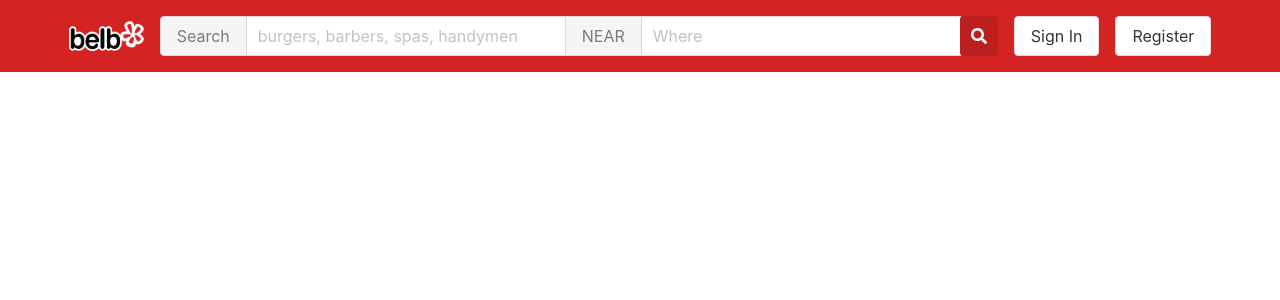
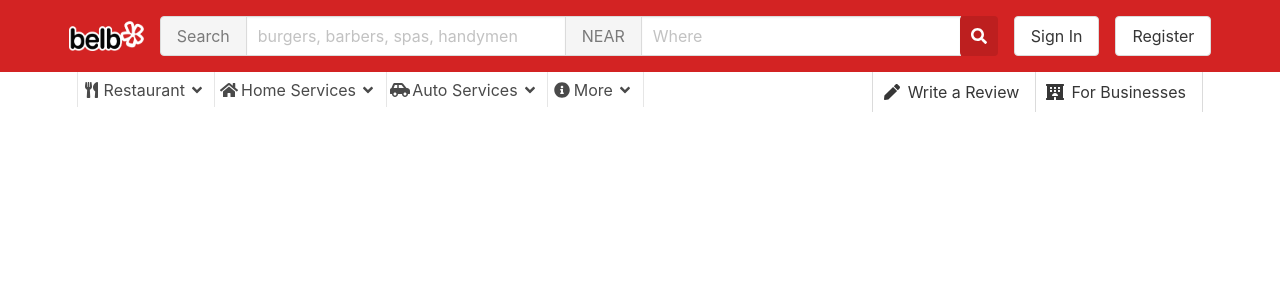
Before and after one commit to zoltanbi/yelp-frontend, a React (Create React App) app: page /search in a window 1280 px wide. Shown: the top 300 px of the page. Built offline with nearby package versions, Linux system fonts and the light colour scheme.

Commit message:
add subnav

```diff
--- /dev/null
+++ b/src/Navbar/SubNav/SubNav.js
@@ -0,0 +1,32 @@
+import React from 'react';
+import { SubNavItem } from './SubNavItem/SubNavItem';
+import styles from './SubNav.module.css'
+
+export function SubNav() {
+    return (
+        <div className={styles['container']}>
+            <div className={styles['sub-nav']}>
+                <div>
+                    <SubNavItem label="Restaurant" icon='fa-utensils'/>
+                    <SubNavItem label="Home Services" icon='fa-home'/>
+                    <SubNavItem label="Auto Services" icon='fa-car-side'/>
+                    <SubNavItem label="More" icon='fa-info-circle' showRightBorder/>
+                </div>
+                <div>
+                    <button className={`button ${styles['subnav-button']} ${styles['omit-right-border']}`}>
+                        <span className="icon">
+                            <i className="fas fa-pen"/>
+                        </span>
+                        <span>Write a Review</span>
+                    </button>
+                    <button className={`button ${styles['subnav-button']}`}>
+                        <span className="icon">
+                            <i className="fas fa-hotel"/>
+                        </span>
+                        <span>For Businesses</span>
+                    </button>
+                </div>
+            </div>
+        </div>
+    );
+}
--- /dev/null
+++ b/src/Navbar/SubNav/SubNav.module.css
@@ -0,0 +1,21 @@
+.sub-nav {
+    display: flex;
+    justify-content: space-between;
+    max-width: 1126px;
+    width: 100%;
+}
+
+.container {
+    display: flex;
+    justify-content: center;
+}
+
+:global(.button).subnav-button {
+    border-radius: 0;
+    border-bottom: 0;
+    border-top: 0;
+}
+
+:global(.button).omit-right-border {
+    border-right: none;
+}
--- /dev/null
+++ b/src/Navbar/SubNav/SubNavItem/SubNavItem.js
@@ -0,0 +1,27 @@
+import React from 'react';
+import styles from './SubNavItem.module.css';
+
+export function SubNavItem(props) {
+
+    const borderClass = props.showRightBorder ? styles['right-border'] : '';
+
+    return (
+        <div className="dropdown is-hoverable">
+            <div className="dropdown-trigger">
+                <div className={`${styles['sub-nav-item']} ${borderClass}`} aria-haspopup="true" aria-controls="dropdown-menu4">
+                    <span className="icon is-small"><i className={`fas ${props.icon}`}></i></span><span>{props.label}</span>
+                    <span className="icon is-small">
+                        <i className="fas fa-angle-down" aria-hidden="true"></i>
+                    </span>
+                </div>
+            </div>
+            <div className="dropdown-menu" id="dropdown-menu4" role="menu">
+                <div className="dropdown-content">
+                <div className="dropdown-item">
+                    <p>You can insert <strong>any type of content</strong> within the dropdown menu.</p>
+                </div>
+                </div>
+            </div>
+        </div>
+    )
+}
--- /dev/null
+++ b/src/Navbar/SubNav/SubNavItem/SubNavItem.module.css
@@ -0,0 +1,14 @@
+.sub-nav-item {
+    padding: .35rem;
+    display: flex;
+    align-items: center;
+    border-left: 1px solid rgb(230, 230, 230);
+}
+
+.sub-nav-item > * {
+    margin-right: 4px;
+}
+
+.right-border {
+    border-right: 1px solid rgb(230, 230, 230);
+}
--- a/src/Search/Search.js
+++ b/src/Search/Search.js
@@ -1,10 +1,12 @@
 import React from 'react';
 import { Navbar } from '../Navbar/Navbar';
+import { SubNav } from '../Navbar/SubNav/SubNav';
 
 export function Search() {
     return (
         <div>
             <Navbar/>
+            <SubNav/>
         </div>
     );
 }
```
